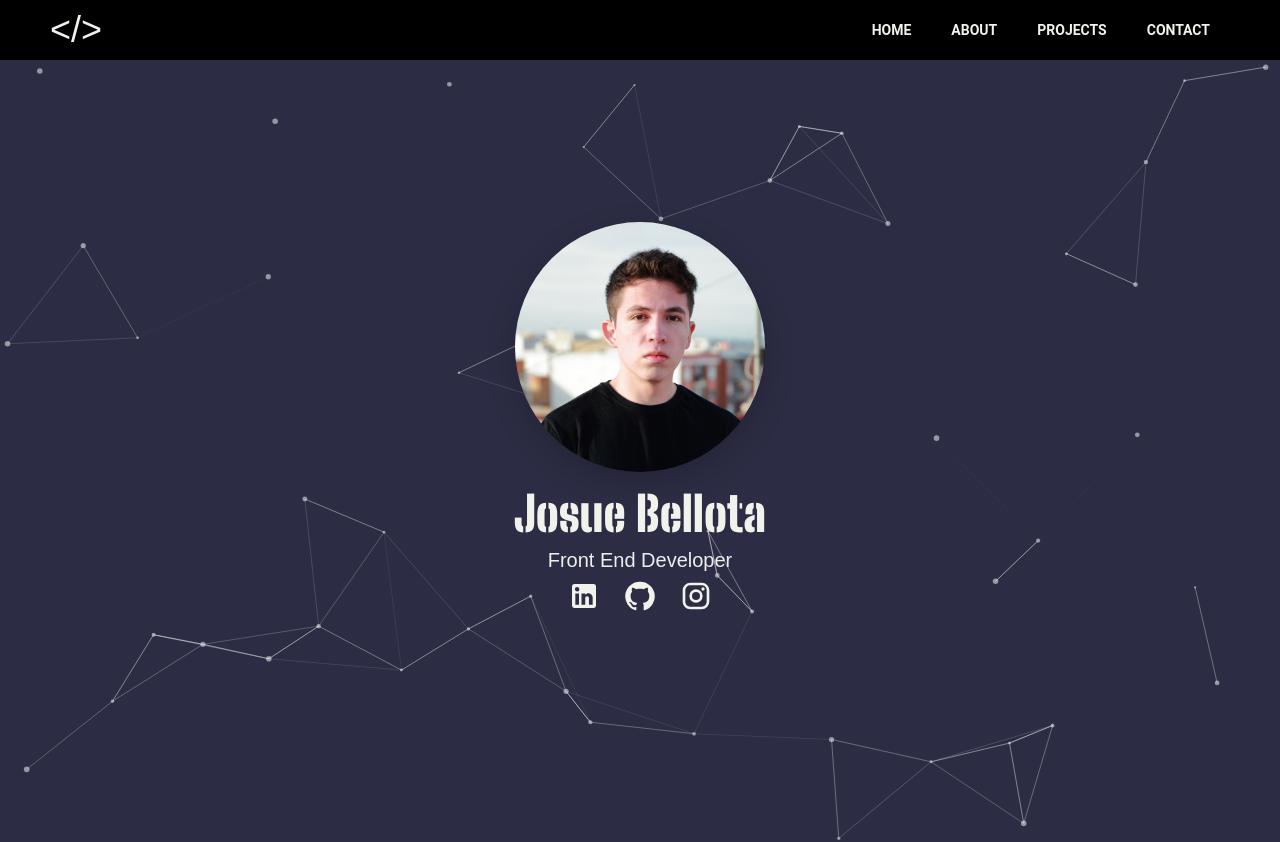
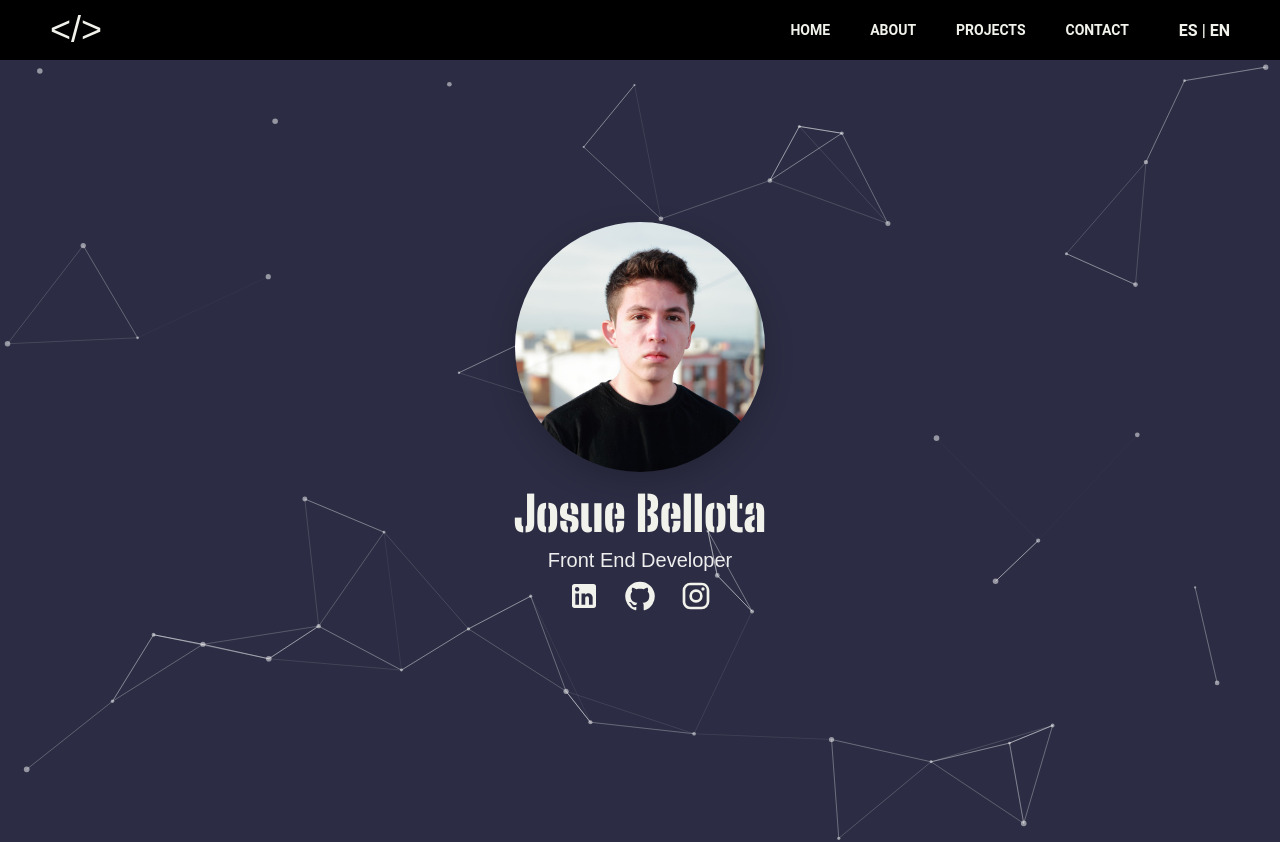
Before and after one commit to JosueBellota/Portafolio_JB, a React (Create React App) app: page / in a window 1280 px wide. Shown: the top 842 px of the page. Built offline with nearby package versions, Linux system fonts and the light colour scheme.

Commit message:
añadido boton de idiomas

```diff
--- a/src/components/Header.js
+++ b/src/components/Header.js
@@ -20,6 +20,7 @@ function Header() {
       {/* eslint-disable-next-line jsx-a11y/anchor-is-valid */}
       <a className="header__logo" href="#">&lt;/&gt;</a>
 
+      <div className="header__right">
         {/* Desktop Navigation */}
         <div className={`header__nav ${menuOpen ? 'hidden' : ''}`}>
           <div className='header__option'>
@@ -33,6 +34,12 @@ function Header() {
           </div>
           <div className='header__option'>
             <a href="#contacto" className='header__link'>CONTACT</a>
+          </div>
+        </div>
+
+        {/* Language Switcher */}
+        <div className="header__lang">
+          <span>ES</span> | <span>EN</span>
         </div>
       </div>
 
--- a/src/components/css/Header.css
+++ b/src/components/css/Header.css
@@ -20,13 +20,27 @@
   margin-left: 50px;
 }
 
+.header__right {
+  display: flex;
+  align-items: center;
+  margin-right: 50px;
+  gap: 30px;
+}
+
 .header__nav {
   display: flex;
   justify-content: space-evenly;
   align-items: center;
   width: fit-content;
   height: 50px;
-  margin-right: 50px;
+}
+
+.header__lang {
+  color: var(--white);
+  font-weight: 700;
+  cursor: pointer;
+  font-size: var(--font-size-base);
+  font-family: 'Roboto', sans-serif;
 }
 
 .header__nav .header__option {
@@ -131,6 +145,10 @@
     display: none;
   }
 
+  .header__right {
+    margin-right: 80px; /* Space for the absolute positioned toggle */
+  }
+
   .header__logo {
     margin-left: 20px;
   }
```
Lines whose indentation alone changed are shown as unchanged.
